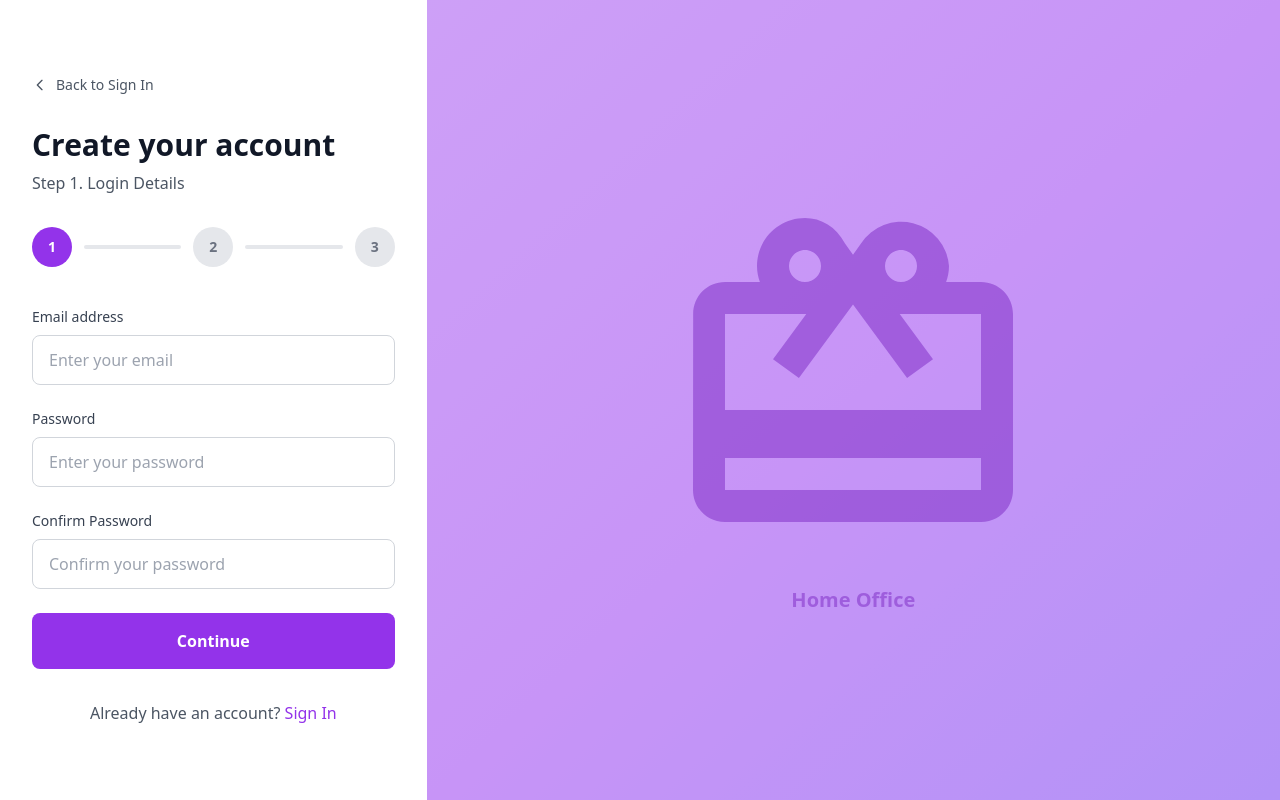
After one commit to bulsu-mimurajg/Survey-Builder, a Django app: page /register/ in a window 1280 px wide. The commit adds this page. Run offline with Django 5.2, Linux system fonts and the light colour scheme; some libraries are stand-ins or nearby versions.

Commit message:
feat(guest): add register page

```diff
--- /dev/null
+++ b/survey/templates/register.html
@@ -0,0 +1,536 @@
+{% extends 'base.html' %}
+
+{% block title %}Create your account{% endblock %}
+
+{% block content %}
+<div class="min-h-screen flex">
+    <!-- Left Section - Form -->
+    <div class="w-full lg:w-1/3 bg-white flex flex-col justify-center px-8 py-12">
+        <!-- Navigation Link -->
+        <a href="{% url 'welcome' %}" id="backLink" class="text-gray-600 hover:text-purple-600 mb-8 inline-flex items-center text-sm">
+            <svg class="w-4 h-4 mr-2" fill="none" stroke="currentColor" viewBox="0 0 24 24">
+                <path stroke-linecap="round" stroke-linejoin="round" stroke-width="2" d="M15 19l-7-7 7-7" />
+            </svg>
+            <span id="backLinkText">Back to Welcome</span>
+        </a>
+
+        <!-- Main Title -->
+        <h1 class="text-3xl font-bold text-gray-900 mb-2">Create your account</h1>
+
+        <!-- Subtitle -->
+        <p class="text-gray-600 mb-8" id="stepSubtitle">Step 1. Login Details</p>
+
+        <!-- Progress Indicator -->
+        <div class="flex items-center space-x-3 mb-10">
+            <!-- Step 1 -->
+            <div class="step-indicator" data-step="1">
+                <div class="w-10 h-10 rounded-full bg-purple-600 flex items-center justify-center">
+                    <span class="step-number text-white text-sm font-semibold">1</span>
+                    <svg class="step-checkmark hidden w-5 h-5 text-white" fill="none" stroke="currentColor" viewBox="0 0 24 24">
+                        <path stroke-linecap="round" stroke-linejoin="round" stroke-width="3" d="M5 13l4 4L19 7" />
+                    </svg>
+                </div>
+            </div>
+            <div class="flex-1 h-1 bg-gray-200 rounded step-connector" data-connector="1"></div>
+
+            <!-- Step 2 -->
+            <div class="step-indicator" data-step="2">
+                <div class="w-10 h-10 rounded-full bg-gray-200 flex items-center justify-center">
+                    <span class="step-number text-gray-500 text-sm font-semibold">2</span>
+                    <svg class="step-checkmark hidden w-5 h-5 text-white" fill="none" stroke="currentColor" viewBox="0 0 24 24">
+                        <path stroke-linecap="round" stroke-linejoin="round" stroke-width="3" d="M5 13l4 4L19 7" />
+                    </svg>
+                </div>
+            </div>
+            <div class="flex-1 h-1 bg-gray-200 rounded step-connector" data-connector="2"></div>
+
+            <!-- Step 3 -->
+            <div class="step-indicator" data-step="3">
+                <div class="w-10 h-10 rounded-full bg-gray-200 flex items-center justify-center">
+                    <span class="step-number text-gray-500 text-sm font-semibold">3</span>
+                    <svg class="step-checkmark hidden w-5 h-5 text-white" fill="none" stroke="currentColor" viewBox="0 0 24 24">
+                        <path stroke-linecap="round" stroke-linejoin="round" stroke-width="3" d="M5 13l4 4L19 7" />
+                    </svg>
+                </div>
+            </div>
+        </div>
+
+        <!-- Step 1: Login Details -->
+        <form id="step1Form" class="step-form" data-step="1">
+            <div class="space-y-6">
+                <!-- Email Field -->
+                <div>
+                    <label for="email" class="block text-sm font-medium text-gray-700 mb-2">
+                        Email address
+                    </label>
+                    <input
+                        type="email"
+                        id="email"
+                        name="email"
+                        required
+                        class="w-full px-4 py-3 border border-gray-300 rounded-lg focus:outline-none focus:ring-2 focus:ring-purple-600 focus:border-transparent"
+                        placeholder="Enter your email"
+                    />
+                </div>
+
+                <!-- Password Field -->
+                <div>
+                    <label for="password" class="block text-sm font-medium text-gray-700 mb-2">
+                        Password
+                    </label>
+                    <input
+                        type="password"
+                        id="password"
+                        name="password"
+                        required
+                        class="w-full px-4 py-3 border border-gray-300 rounded-lg focus:outline-none focus:ring-2 focus:ring-purple-600 focus:border-transparent"
+                        placeholder="Enter your password"
+                    />
+                </div>
+
+                <!-- Confirm Password Field -->
+                <div>
+                    <label for="confirm_password" class="block text-sm font-medium text-gray-700 mb-2">
+                        Confirm Password
+                    </label>
+                    <input
+                        type="password"
+                        id="confirm_password"
+                        name="confirm_password"
+                        required
+                        class="w-full px-4 py-3 border border-gray-300 rounded-lg focus:outline-none focus:ring-2 focus:ring-purple-600 focus:border-transparent"
+                        placeholder="Confirm your password"
+                    />
+                </div>
+
+                <!-- Continue Button -->
+                <button
+                    type="submit"
+                    class="w-full bg-purple-600 hover:bg-purple-700 text-white font-semibold py-4 px-6 rounded-lg transition-colors duration-200"
+                >
+                    Continue
+                </button>
+            </div>
+        </form>
+
+        <!-- Step 2: User Profile -->
+        <form id="step2Form" class="step-form hidden" data-step="2">
+            <div class="space-y-6">
+                <!-- First Name and Last Name (Side by Side) -->
+                <div class="grid grid-cols-2 gap-4">
+                    <div>
+                        <label for="first_name" class="block text-sm font-medium text-gray-700 mb-2">
+                            First Name
+                        </label>
+                        <input
+                            type="text"
+                            id="first_name"
+                            name="first_name"
+                            required
+                            class="w-full px-4 py-3 border border-gray-300 rounded-lg focus:outline-none focus:ring-2 focus:ring-purple-600 focus:border-transparent"
+                            placeholder="Enter your first name"
+                        />
+                    </div>
+                    <div>
+                        <label for="last_name" class="block text-sm font-medium text-gray-700 mb-2">
+                            Last Name
+                        </label>
+                        <input
+                            type="text"
+                            id="last_name"
+                            name="last_name"
+                            required
+                            class="w-full px-4 py-3 border border-gray-300 rounded-lg focus:outline-none focus:ring-2 focus:ring-purple-600 focus:border-transparent"
+                            placeholder="Enter your last name"
+                        />
+                    </div>
+                </div>
+
+                <!-- Gender Field -->
+                <div>
+                    <label for="gender" class="block text-sm font-medium text-gray-700 mb-2">
+                        Gender
+                    </label>
+                    <div class="relative">
+                        <select
+                            id="gender"
+                            name="gender"
+                            required
+                            class="w-full px-4 py-3 border border-gray-300 rounded-lg focus:outline-none focus:ring-2 focus:ring-purple-600 focus:border-transparent appearance-none bg-white"
+                        >
+                            <option value="">Select</option>
+                            <option value="male">Male</option>
+                            <option value="female">Female</option>
+                            <option value="other">Other</option>
+                            <option value="prefer_not_to_say">Prefer not to say</option>
+                        </select>
+                        <div class="absolute inset-y-0 right-0 flex items-center pr-3 pointer-events-none">
+                            <svg class="w-5 h-5 text-gray-400" fill="none" stroke="currentColor" viewBox="0 0 24 24">
+                                <path stroke-linecap="round" stroke-linejoin="round" stroke-width="2" d="M19 9l-7 7-7-7" />
+                            </svg>
+                        </div>
+                    </div>
+                </div>
+
+                <!-- Date of Birth Field -->
+                <div>
+                    <label for="date_of_birth" class="block text-sm font-medium text-gray-700 mb-2">
+                        Date of Birth
+                    </label>
+                    <div class="relative">
+                        <input
+                            type="date"
+                            id="date_of_birth"
+                            name="date_of_birth"
+                            required
+                            class="w-full px-4 py-3 border border-gray-300 rounded-lg focus:outline-none focus:ring-2 focus:ring-purple-600 focus:border-transparent appearance-none"
+                        />
+                        <div class="absolute inset-y-0 right-0 flex items-center pr-3 pointer-events-none">
+                            <svg class="w-5 h-5 text-gray-400" fill="none" stroke="currentColor" viewBox="0 0 24 24">
+                                <path stroke-linecap="round" stroke-linejoin="round" stroke-width="2" d="M19 9l-7 7-7-7" />
+                            </svg>
+                        </div>
+                    </div>
+                </div>
+
+                <!-- Create Account Button -->
+                <button
+                    type="submit"
+                    class="w-full bg-purple-600 hover:bg-purple-700 text-white font-semibold py-4 px-6 rounded-lg transition-colors duration-200"
+                >
+                    Create account
+                </button>
+            </div>
+        </form>
+
+        <!-- Step 3: Verification -->
+        <form id="step3Form" class="step-form hidden" data-step="3">
+            <div class="space-y-6">
+                <!-- Instructions -->
+                <p class="text-gray-600 mb-6">
+                    A 6-digit verification code was sent to your email, <span id="maskedEmail" class="font-medium">m***er@yahoo.com</span>. Please check your inbox.
+                </p>
+
+                <!-- Verification Code Input -->
+                <div>
+                    <label class="block text-sm font-medium text-gray-700 mb-2">
+                        Input your 6-digit verification code
+                    </label>
+                    <div class="flex gap-3 justify-center" id="verificationInputs">
+                        <input
+                            type="text"
+                            maxlength="1"
+                            class="w-14 h-14 text-center text-2xl font-semibold border-2 border-gray-300 rounded-lg focus:outline-none focus:ring-2 focus:ring-purple-600 focus:border-purple-600"
+                            pattern="[0-9]"
+                            inputmode="numeric"
+                        />
+                        <input
+                            type="text"
+                            maxlength="1"
+                            class="w-14 h-14 text-center text-2xl font-semibold border-2 border-gray-300 rounded-lg focus:outline-none focus:ring-2 focus:ring-purple-600 focus:border-purple-600"
+                            pattern="[0-9]"
+                            inputmode="numeric"
+                        />
+                        <input
+                            type="text"
+                            maxlength="1"
+                            class="w-14 h-14 text-center text-2xl font-semibold border-2 border-gray-300 rounded-lg focus:outline-none focus:ring-2 focus:ring-purple-600 focus:border-purple-600"
+                            pattern="[0-9]"
+                            inputmode="numeric"
+                        />
+                        <input
+                            type="text"
+                            maxlength="1"
+                            class="w-14 h-14 text-center text-2xl font-semibold border-2 border-gray-300 rounded-lg focus:outline-none focus:ring-2 focus:ring-purple-600 focus:border-purple-600"
+                            pattern="[0-9]"
+                            inputmode="numeric"
+                        />
+                        <input
+                            type="text"
+                            maxlength="1"
+                            class="w-14 h-14 text-center text-2xl font-semibold border-2 border-gray-300 rounded-lg focus:outline-none focus:ring-2 focus:ring-purple-600 focus:border-purple-600"
+                            pattern="[0-9]"
+                            inputmode="numeric"
+                        />
+                        <input
+                            type="text"
+                            maxlength="1"
+                            class="w-14 h-14 text-center text-2xl font-semibold border-2 border-gray-300 rounded-lg focus:outline-none focus:ring-2 focus:ring-purple-600 focus:border-purple-600"
+                            pattern="[0-9]"
+                            inputmode="numeric"
+                        />
+                    </div>
+                </div>
+
+                <!-- Continue Button -->
+                <button
+                    type="submit"
+                    class="w-full bg-purple-600 hover:bg-purple-700 text-white font-semibold py-4 px-6 rounded-lg transition-colors duration-200"
+                >
+                    Continue
+                </button>
+            </div>
+        </form>
+
+        <!-- Sign In Link (Only show on Step 1) -->
+        <p id="signInLink" class="mt-8 text-center text-gray-600">
+            Already have an account?
+            <a href="#" class="text-purple-600 hover:text-purple-700 font-medium">Sign In</a>
+        </p>
+    </div>
+
+    <!-- Right Section - Image -->
+    <div class="hidden lg:block lg:w-2/3 relative overflow-hidden">
+        <!-- Purple overlay on image -->
+        <div class="absolute inset-0 bg-purple-600 opacity-40 z-10"></div>
+
+        <!-- Background Image Placeholder -->
+        <div class="w-full h-full bg-gradient-to-br from-purple-100 via-purple-200 to-indigo-200 flex items-center justify-center">
+            <!-- Office/Study Room Illustration Placeholder -->
+            <div class="text-center text-purple-800 opacity-50">
+                <svg class="w-96 h-96 mx-auto" fill="currentColor" viewBox="0 0 24 24">
+                    <path d="M20 6h-2.18c.11-.31.18-.65.18-1a2.996 2.996 0 00-5.5-1.4l-.5.7-.5-.7C10.96 2.54 10 2 9 2 7.34 2 6 3.34 6 5c0 .35.07.69.18 1H4c-1.11 0-1.99.89-1.99 2L2 19c0 1.11.89 2 2 2h16c1.11 0 2-.89 2-2V8c0-1.11-.89-2-2-2zm-5-2c.55 0 1 .45 1 1s-.45 1-1 1-1-.45-1-1 .45-1 1-1zM9 4c.55 0 1 .45 1 1s-.45 1-1 1-1-.45-1-1 .45-1 1-1zm11 15H4v-2h16v2zm0-5H4V8h5.08L7 10.83 8.62 12 11 8.76l1-1.36 1 1.36L15.38 12 17 10.83 14.92 8H20v6z"/>
+                </svg>
+                <p class="mt-4 text-xl font-semibold">Home Office</p>
+            </div>
+        </div>
+    </div>
+</div>
+
+<!-- Confirmation Modal -->
+<div id="confirmationModal" class="hidden fixed inset-0 bg-black bg-opacity-50 z-50 flex items-center justify-center">
+    <div class="bg-white rounded-lg shadow-xl max-w-md w-full mx-4 p-6">
+        <h3 class="text-xl font-bold text-gray-900 mb-4">Confirm account creation</h3>
+        <p class="text-gray-600 mb-6">
+            Please review your details before continuing. Once your account is created, you can't return to the previous steps. After this, you'll move on to Step 3: Verify Your Account.
+        </p>
+        <div class="flex gap-4">
+            <button
+                id="cancelModalBtn"
+                class="flex-1 bg-gray-200 hover:bg-gray-300 text-gray-800 font-semibold py-3 px-6 rounded-lg transition-colors duration-200"
+            >
+                Cancel
+            </button>
+            <button
+                id="confirmModalBtn"
+                class="flex-1 bg-purple-600 hover:bg-purple-700 text-white font-semibold py-3 px-6 rounded-lg transition-colors duration-200"
+            >
+                Confirm Action
+            </button>
+        </div>
+    </div>
+</div>
+{% endblock %}
+
+{% block extra_scripts %}
+<script>
+    let currentStep = 1;
+    const totalSteps = 3;
+
+    // Initialize
+    document.addEventListener('DOMContentLoaded', function() {
+        updateStepDisplay();
+        setupVerificationInputs();
+    });
+
+    // Step 1 Form Submission
+    document.getElementById('step1Form').addEventListener('submit', function(e) {
+        e.preventDefault();
+        // Validate passwords match
+        const password = document.getElementById('password').value;
+        const confirmPassword = document.getElementById('confirm_password').value;
+
+        if (password !== confirmPassword) {
+            alert('Passwords do not match');
+            return;
+        }
+
+        // Store email for verification step
+        const email = document.getElementById('email').value;
+        const maskedEmail = maskEmail(email);
+        document.getElementById('maskedEmail').textContent = maskedEmail;
+
+        goToStep(2);
+    });
+
+    // Step 2 Form Submission
+    document.getElementById('step2Form').addEventListener('submit', function(e) {
+        e.preventDefault();
+        // Show confirmation modal
+        document.getElementById('confirmationModal').classList.remove('hidden');
+    });
+
+    // Step 3 Form Submission
+    document.getElementById('step3Form').addEventListener('submit', function(e) {
+        e.preventDefault();
+        // Get verification code
+        const inputs = document.querySelectorAll('#verificationInputs input');
+        const code = Array.from(inputs).map(input => input.value).join('');
+
+        if (code.length !== 6) {
+            alert('Please enter the complete 6-digit code');
+            return;
+        }
+
+        // Here you would typically submit the form to the server
+        alert('Account created successfully!');
+        // window.location.href = '/login/'; // Redirect to login
+    });
+
+    // Modal Buttons
+    document.getElementById('confirmModalBtn').addEventListener('click', function() {
+        document.getElementById('confirmationModal').classList.add('hidden');
+        goToStep(3);
+    });
+
+    document.getElementById('cancelModalBtn').addEventListener('click', function() {
+        document.getElementById('confirmationModal').classList.add('hidden');
+    });
+
+    // Back Link Navigation
+    document.getElementById('backLink').addEventListener('click', function(e) {
+        e.preventDefault();
+        if (currentStep > 1) {
+            goToStep(currentStep - 1);
+        } else {
+            // Go to sign in page
+            window.location.href = '/';
+        }
+    });
+
+    // Function to navigate between steps
+    function goToStep(step) {
+        if (step < 1 || step > totalSteps) return;
+
+        currentStep = step;
+        updateStepDisplay();
+    }
+
+    // Update step display
+    function updateStepDisplay() {
+        // Hide all forms
+        document.querySelectorAll('.step-form').forEach(form => {
+            form.classList.add('hidden');
+        });
+
+        // Show current form
+        document.getElementById(`step${currentStep}Form`).classList.remove('hidden');
+
+        // Update subtitle
+        const subtitles = {
+            1: 'Step 1. Login Details',
+            2: 'Step 2. User Profile',
+            3: 'Step 3. Verification'
+        };
+        document.getElementById('stepSubtitle').textContent = subtitles[currentStep];
+
+        // Update back link
+        if (currentStep === 1) {
+            document.getElementById('backLinkText').textContent = 'Back to Sign In';
+        } else {
+            document.getElementById('backLinkText').textContent = 'Previous Step';
+        }
+
+        // Show/hide sign in link
+        if (currentStep === 1) {
+            document.getElementById('signInLink').classList.remove('hidden');
+        } else {
+            document.getElementById('signInLink').classList.add('hidden');
+        }
+
+        // Update progress indicator
+        updateProgressIndicator();
+    }
+
+    // Update progress indicator
+    function updateProgressIndicator() {
+        for (let i = 1; i <= totalSteps; i++) {
+            const indicator = document.querySelector(`.step-indicator[data-step="${i}"]`);
+            const circle = indicator.querySelector('div');
+            const number = indicator.querySelector('.step-number');
+            const checkmark = indicator.querySelector('.step-checkmark');
+            const connector = document.querySelector(`.step-connector[data-connector="${i}"]`);
+
+            if (i < currentStep) {
+                // Completed step
+                circle.classList.remove('bg-gray-200');
+                circle.classList.add('bg-purple-600');
+                number.classList.add('hidden');
+                checkmark.classList.remove('hidden');
+                if (connector) {
+                    connector.classList.remove('bg-gray-200');
+                    connector.classList.add('bg-purple-600');
+                }
+            } else if (i === currentStep) {
+                // Current step
+                circle.classList.remove('bg-gray-200');
+                circle.classList.add('bg-purple-600');
+                number.classList.remove('hidden');
+                checkmark.classList.add('hidden');
+                if (connector && i < totalSteps) {
+                    connector.classList.remove('bg-purple-600');
+                    connector.classList.add('bg-gray-200');
+                }
+            } else {
+                // Future step
+                circle.classList.remove('bg-purple-600');
+                circle.classList.add('bg-gray-200');
+                number.classList.remove('hidden');
+                checkmark.classList.add('hidden');
+                if (connector) {
+                    connector.classList.remove('bg-purple-600');
+                    connector.classList.add('bg-gray-200');
+                }
+            }
+        }
+    }
+
+    // Setup verification code inputs
+    function setupVerificationInputs() {
+        const inputs = document.querySelectorAll('#verificationInputs input');
+
+        inputs.forEach((input, index) => {
+            input.addEventListener('input', function(e) {
+                // Only allow numbers
+                this.value = this.value.replace(/[^0-9]/g, '');
+
+                // Auto-focus next input
+                if (this.value && index < inputs.length - 1) {
+                    inputs[index + 1].focus();
+                }
+            });
+
+            input.addEventListener('keydown', function(e) {
+                // Handle backspace
+                if (e.key === 'Backspace' && !this.value && index > 0) {
+                    inputs[index - 1].focus();
+                }
+            });
+
+            // Handle paste
+            input.addEventListener('paste', function(e) {
+                e.preventDefault();
+                const pastedData = e.clipboardData.getData('text').replace(/[^0-9]/g, '').slice(0, 6);
+                pastedData.split('').forEach((char, i) => {
+                    if (inputs[index + i]) {
+                        inputs[index + i].value = char;
+                    }
+                });
+                if (inputs[index + pastedData.length - 1]) {
+                    inputs[index + pastedData.length - 1].focus();
+                }
+            });
+        });
+    }
+
+    // Mask email for display
+    function maskEmail(email) {
+        const [localPart, domain] = email.split('@');
+        if (localPart.length <= 2) {
+            return email;
+        }
+        const masked = localPart[0] + '*'.repeat(localPart.length - 2) + localPart[localPart.length - 1];
+        return masked + '@' + domain;
+    }
+</script>
+{% endblock %}
--- a/survey/urls.py
+++ b/survey/urls.py
@@ -2,5 +2,7 @@ from django.urls import path
 from . import views
 
 urlpatterns = [
-    path('', views.index, name='home')
+    path('', views.index, name='welcome'),
+    path('login/', views.login, name='login'),
+    path('register/', views.register, name='register')
 ]
--- a/survey/views.py
+++ b/survey/views.py
@@ -5,7 +5,23 @@ from django.shortcuts import render
 def index(request):
     template = 'index.html'
     context = {
-        'title' : 'Home'
+        'title' : 'Welcome'
     }
 
     return render(request, template, context)
+
+def login(request):
+    template = 'login.html'
+    context = {
+        'title': 'Login'
+    }
+
+    return render(request, template, context)
+
+def register(request):
+    template = 'register.html'
+    context = {
+        'title': 'Register'
+    }
+
+    return render(request, template, context)
```
Also changed, not shown: survey/templates/index.html (+4 -4 lines).
